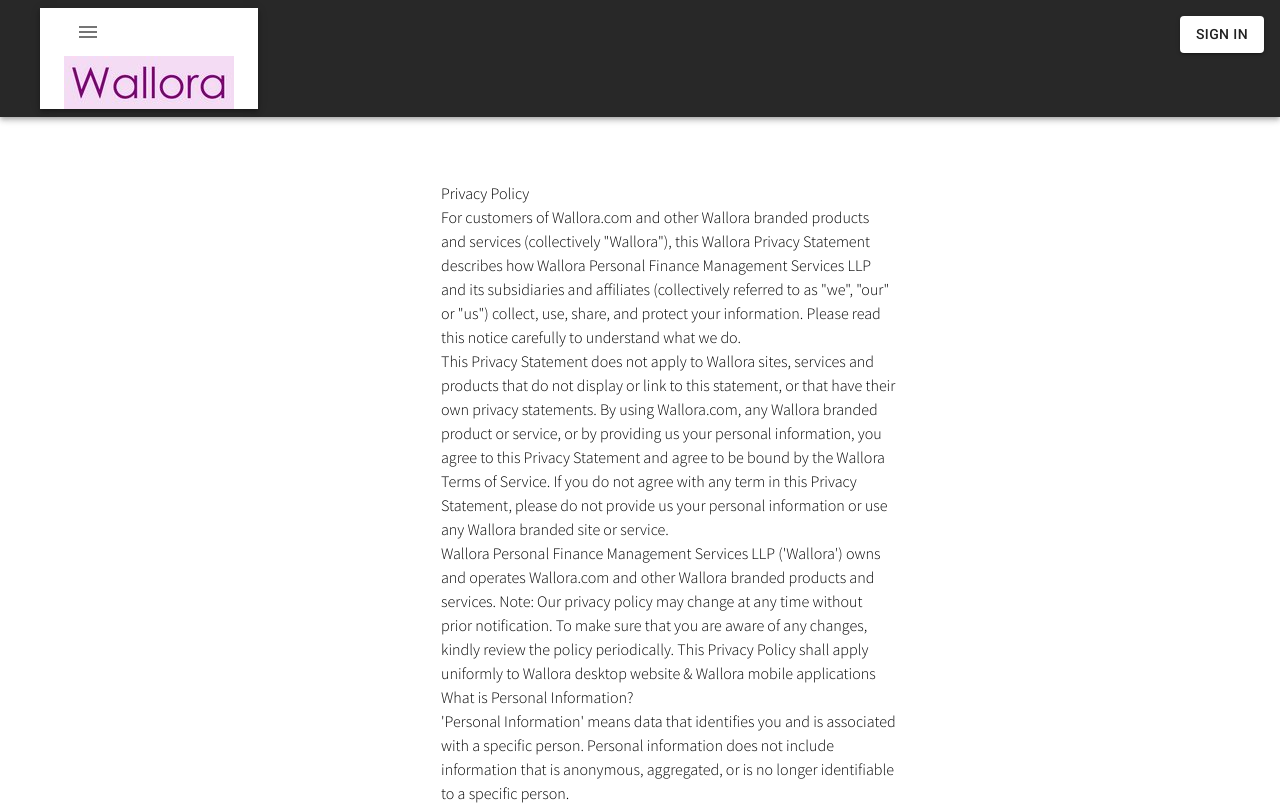
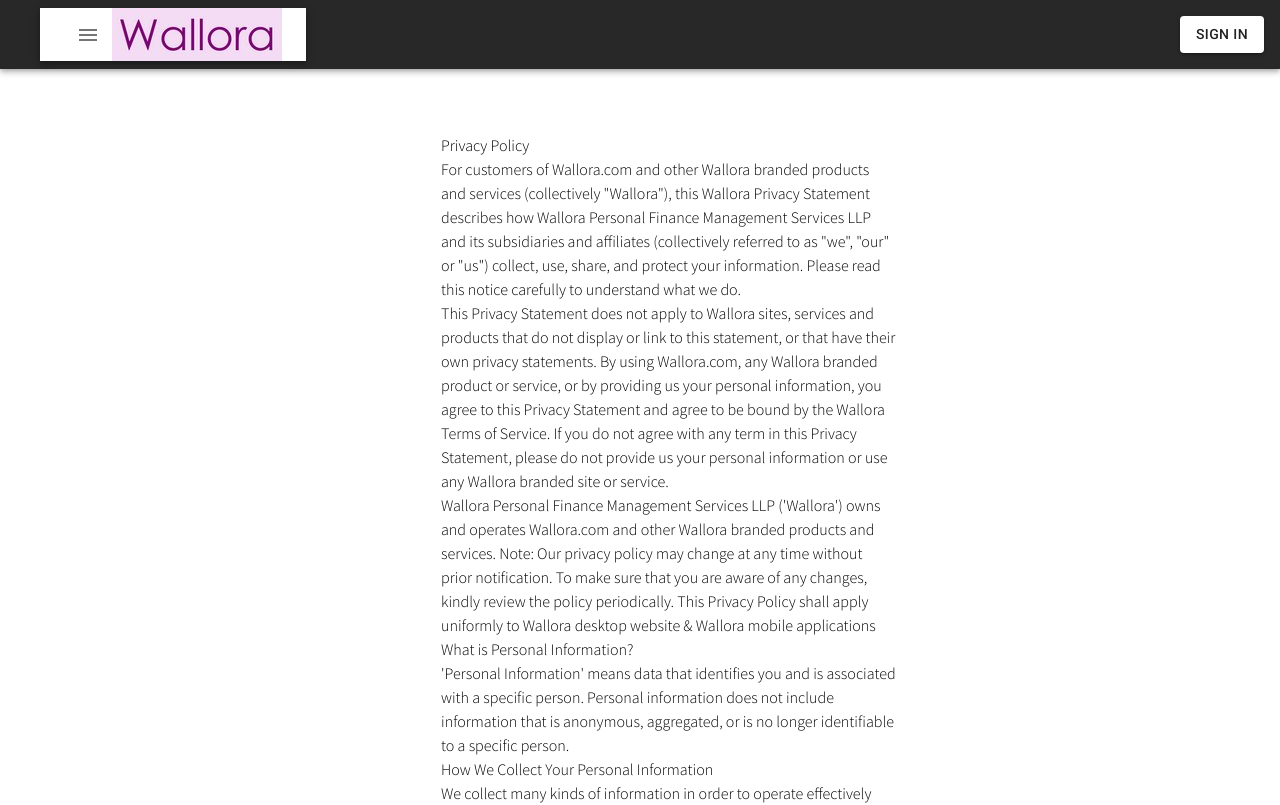
Before and after one commit to shoonyatech/shoonya.freelance, a Next.js app: page /privacy in a window 1280 px wide. Shown: the top 805 px of the page. Built offline with nearby package versions, Linux system fonts and the light colour scheme; no server answers.

Commit message:
style(drawer): add style to drawer

```diff
--- a/components/common/Drawer/index.tsx
+++ b/components/common/Drawer/index.tsx
@@ -39,7 +39,7 @@
   return (
     <AppBar position="static">
       <Toolbar variant="dense">
-        <div>
+        <div style={{ display: 'flex' }}>
           <IconButton aria-label="menu" onClick={handleOpen}>
             <MenuIcon style={{ display: 'flex' }} />
           </IconButton>
```
